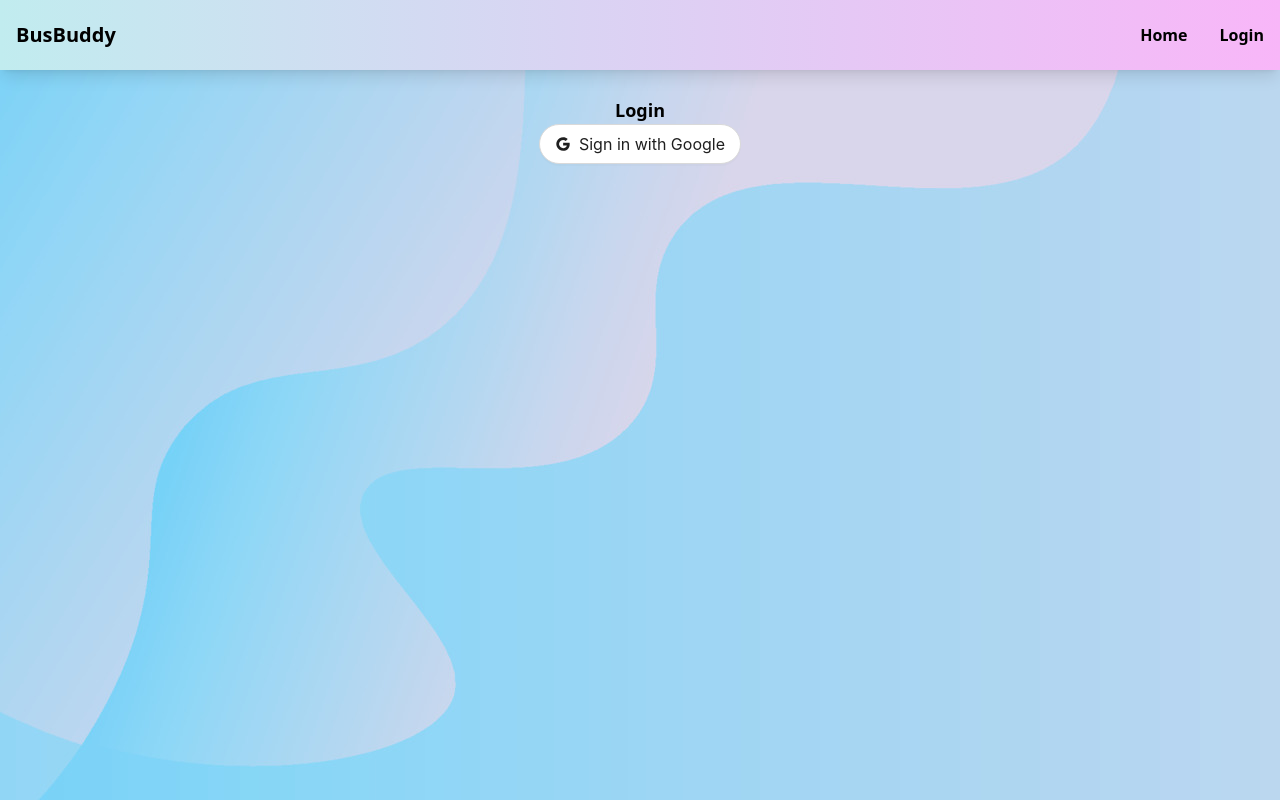
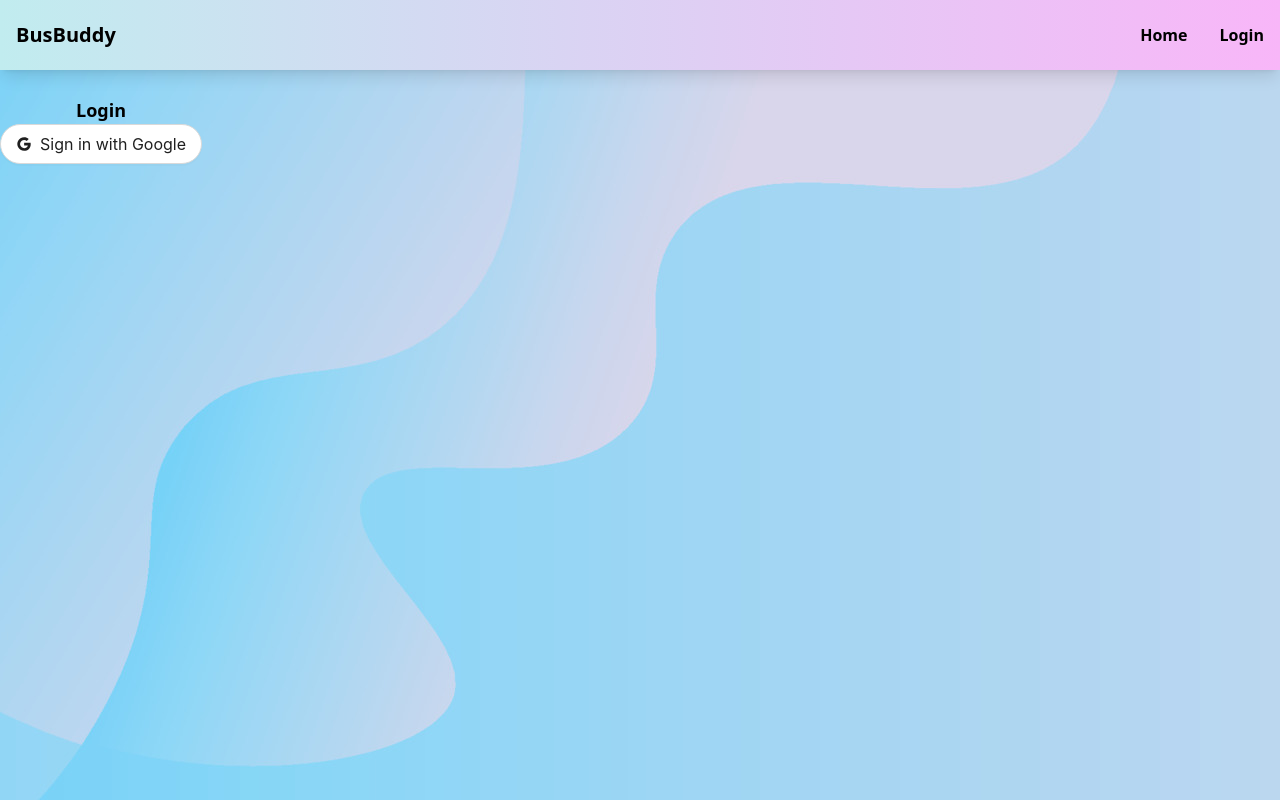
Before and after one commit to chiaraalcantara/busbuddy, a React (Vite) app in the folder client/: page /login in a window 1280 px wide. Built offline with nearby package versions, Linux system fonts and the light colour scheme.

Commit message:
fixing login

```diff
--- a/client/src/components/Login/Login.tsx
+++ b/client/src/components/Login/Login.tsx
@@ -51,10 +51,12 @@ const Login = () => {
     }
 
     return (
-        <section className="login section items-center">
-            <div className='flex flex-col items-center justify-center'>
-                <h1 className='text-lg font-semibold'>{!user ? 'Login' : 'Logout'}</h1>
-                {!user ? (
+        <section>
+            <div className='w-fit flex flex-col items-center justify-center'>
+            <section className="login section items-center">
+                <div className='flex flex-col items-center justify-center'>
+                    <h1 className='text-lg font-semibold'>{!user ? 'Login' : 'Logout'}</h1>
+                    {!user ? (
                         <Button
                             onClick={signInUser}
                             shape="round" icon={<GoogleOutlined />} size={'large'}>
@@ -67,10 +69,11 @@ const Login = () => {
                             Sign out of Google
                         </Button>
                     )
-                }
+                    }
+                </div>
+            </section>
             </div>
         </section>
-
     );
   };
 
```
